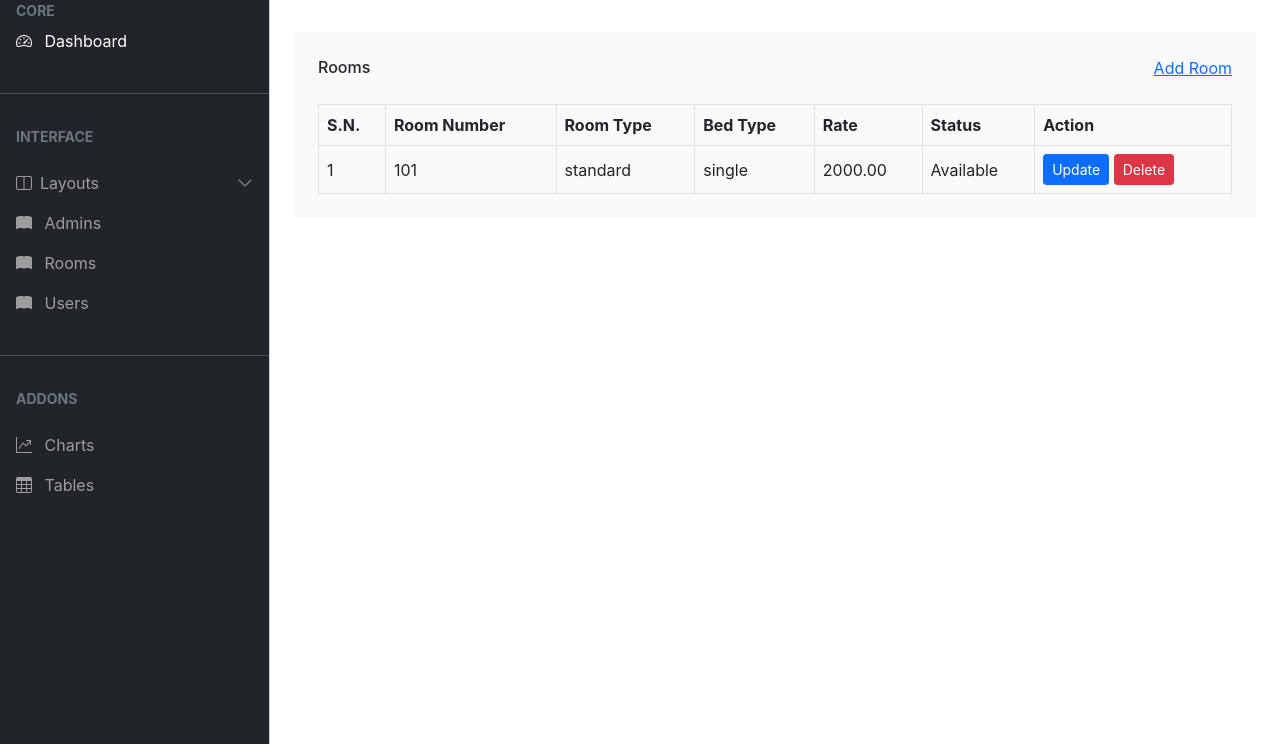
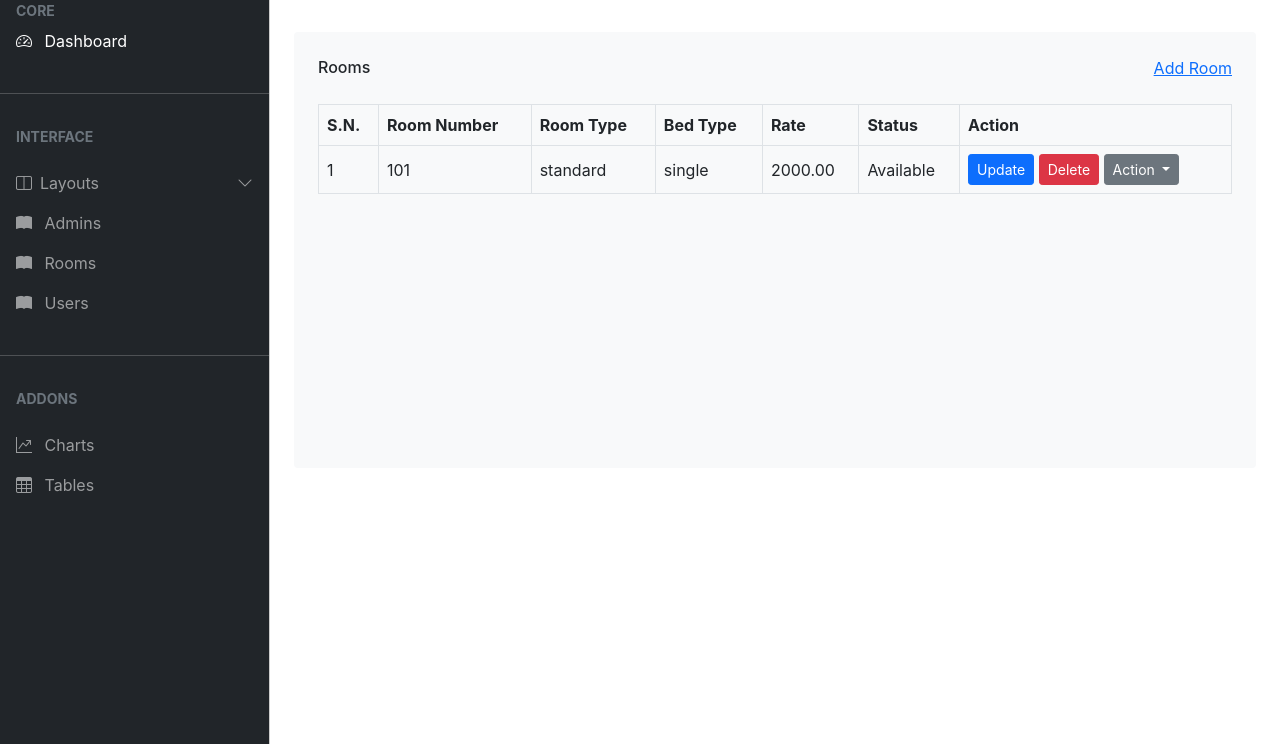
Before and after one commit to Dlight-999/Fproject, a PHP site: page /Fproject/admin/rooms.php in a window 1280 px wide. Shown: the part 56-800 px from the top of the page. Run offline with PHP 8.4, Linux system fonts and the light colour scheme; data comes from the database, SQL or seed files in the repository.

Commit message:
fixed changing room status

```diff
--- a/admin/rooms.php
+++ b/admin/rooms.php
@@ -3,8 +3,8 @@
 ?>
 </head>
 <body>
-<main class="mt-5 pt-3">
-<div class="container-fluid pt-4 px-4">
+<main class="mt-5 pt-3" >
+<div class="container pt-4 px-4" >
     <div class="bg-light text-center rounded p-4">
     <?php
         if(isset($_SESSION['delete'])){
@@ -15,18 +15,15 @@
             echo $_SESSION['update'];
             unset($_SESSION['update']);
         }
-
     ?>
         <div class="d-flex align-items-center justify-content-between mb-4">
-
             <h6 class="mb-0">Rooms</h6>
             <a href="add_room.php">Add Room</a>
         </div>
-                    <div class="table-responsive">
+        <div class="table-responsive " style="padding-bottom:250px;">
             <table class="table text-start align-middle table-bordered table-hover mb-0">
                 <thead>
                     <tr class="text-dark">
-
                         <th scope="col">S.N.</th>
                         <th scope="col">Room Number</th>
                         <th scope="col">Room Type</th>
@@ -42,17 +39,16 @@
                     $res = mysqli_query($conn, $sql);
                     if($res == TRUE){
                         $count = mysqli_num_rows($res);
-                                        $sn =1;
+                        $sn = 1;
 
-                                    if($count>0){
-                                        while($rows=mysqli_fetch_assoc($res)){
+                        if($count > 0){
+                            while($rows = mysqli_fetch_assoc($res)){
                                 $id = $rows['id'];
                                 $room_no = $rows ['room_no'];
                                 $room_type = $rows ['room_type'];
                                 $bed_type = $rows ['bed_type'];
                                 $rate = $rows ['rate'];
                                 $status = $rows ['status'];
-
                     ?>
                     <tr>
                         <td><?php echo $sn++ ?></td>
@@ -61,10 +57,20 @@
                         <td><?php echo $bed_type ?></td>
                         <td><?php echo $rate ?></td>
                         <td><?php echo $status ?></td>
-
                         <td>
                             <a class="btn btn-sm btn-primary" href="<?php echo siteurl;?>admin/update_room.php?id=<?php echo $id;?>">Update</a>
                             <a class="btn btn-sm btn-danger" href="<?php echo siteurl;?>admin/delete_room.php?id=<?php echo $id;?>">Delete</a>
+                            <div class="btn-group" style="postion: static;">
+    <button type="button" class="btn btn-sm btn-secondary dropdown-toggle" data-bs-toggle="dropdown" aria-expanded="false">
+        Action
+    </button>
+    <ul class="dropdown-menu">
+
+        <li><a class="dropdown-item" href="<?php echo siteurl;?>admin/change_status.php?id=<?php echo $id;?>&status=Available">Set Available</a></li>
+        <li><a class="dropdown-item" href="<?php echo siteurl;?>admin/change_status.php?id=<?php echo $id;?>&status=Booked">Set Booked</a></li>
+    </ul>
+</div>
+
                         </td>
                     </tr>
                     <?php
@@ -72,7 +78,6 @@
                     }
                 }
                 ?>
-
                 </tbody>
             </table>
         </div>
```
Also changed, not shown: admin/change_status.php (added, +22 -0 lines). Lines whose indentation alone changed are shown as unchanged.
